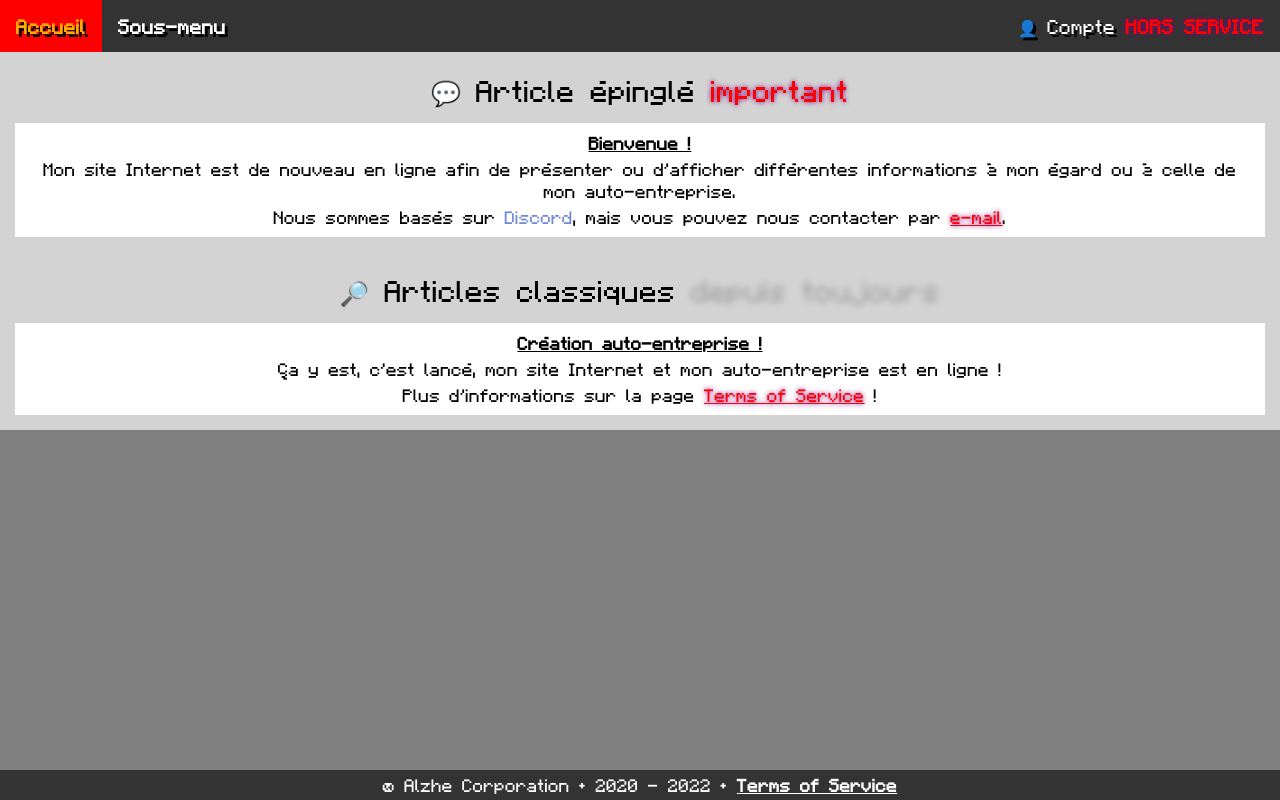
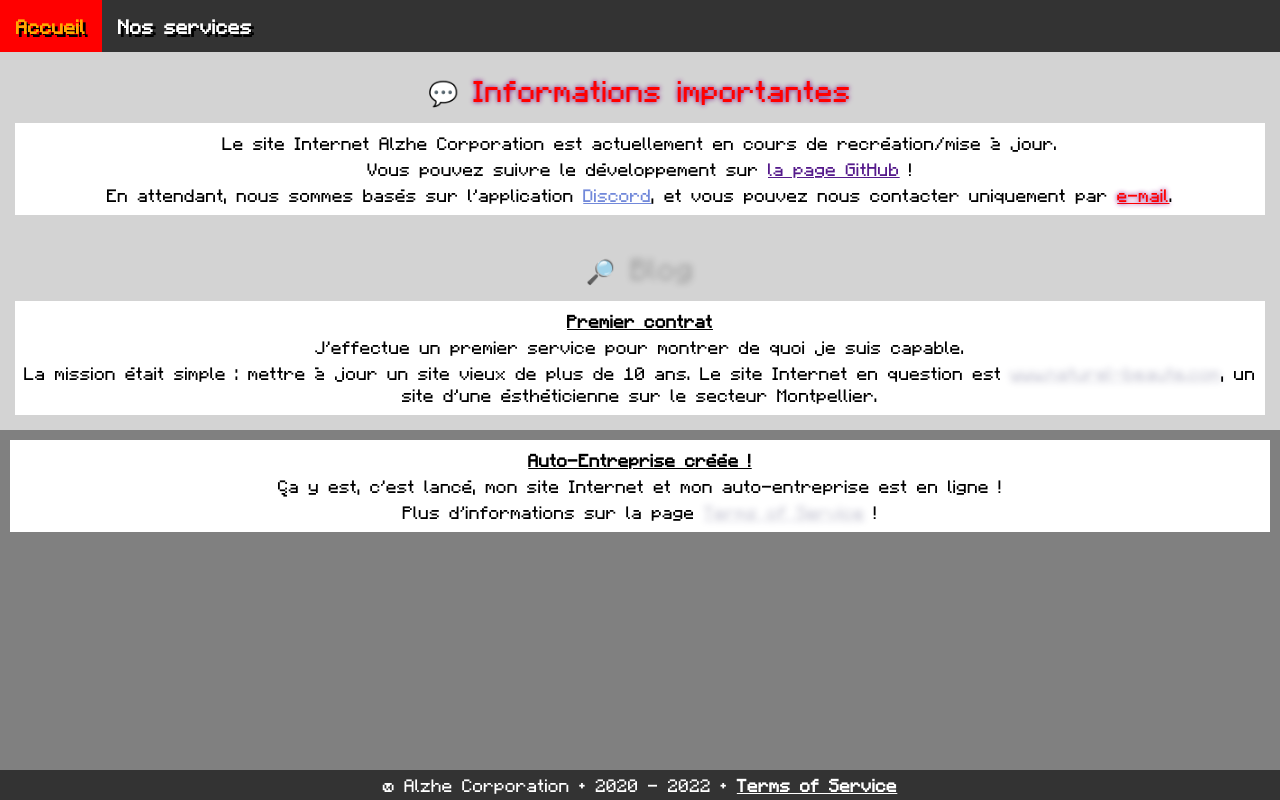
Before and after one commit to AlzheTV/alzhetv.github.io, a plain HTML site: page index.html in a window 1280 px wide. Drawn offline with Linux system fonts and the light colour scheme.

Commit message:
Update index.html
Du nouveau apparaît !

```diff
--- a/index.html
+++ b/index.html
@@ -1,8 +1,5 @@
 <html>
     <head>
-      <!--
-      	Ça serait nice d'avoir une sorte de truc dynamique en fonction de la page, mais ça c'est un must. Je suis le seul éditeur du site de toute façon, c'est pas problématique 👌
-      -->
       <title>Site web d'Alzhe.</title>
       <meta charset="utf-8">
       <meta name="viewport" content="width=device-width, initial-scale=1.0">
@@ -17,7 +14,7 @@
       <meta property="og:type" content="website">
       <meta property="og:url" content="https://alzhetv.github.io/">
       <meta property="og:description" content="Site Internet d'Alzhe, en partie professionnel. Hébergé sur GitHub à titre gratuit.">
-	  <meta name="theme-color" content="#FF0000">
+      <meta name="theme-color" content="#2f3136">
     </head>
   <body oncontextmenu="return false" onselectstart="return false" ondragstart="return false">
     <ul>
@@ -27,35 +24,45 @@
         </div>
       </li>
       <li class="dropdown">
-		<a class="white bold shadow" class="dropbtn">Sous-menu</a>
+        <a class="white bold shadow" class="dropbtn">Nos services</a>
         <div class="dropdown-content">
-        	<a class="black centrer">Sans lien</a>
-        	<a class="black centrer"></a> <!-- ici y'a rien et ça fait un petit espace vide -->
-        	<a href="https://alzhecorporation.fr" class="black bold centrer">Avec lien</a>
+            <a style="pointer: default;" href="/sites"class="black centrer">Mises à jour Sites</a>
+            <a style="pointer: default;" class="black centrer"></a>
+            <a style="pointer: default;" href="/support-informatique" class="black centrer">Support Informatique</a>
+            <a style="pointer: default;" class="black centrer"></a>
+            <a style="pointer: wait;" class="black centrer">Montage PC</a>
+            <a style="pointer: default;" class="black centrer"></a>
+            <a style="pointer: wait;" class="black centrer">Nettoyage PC</a>
         </div>
       </li>
-	  <li style="float:right" class="dropdown">
+  <!--<li style="float:right" class="dropdown">
         <a class="white shadow" class="dropbtn">👤 Compte <span class="bold redanimated">HORS SERVICE</span></a>
         <div class="dropdown-content" style="right:0;">
             <a class="black centrer locked">💳 Se connecter</a>
             <a class="dark_green centrer locked">💳 S'enregistrer</a>
         </div>
-	  </li>
+      </li>-->
     </ul>
     <article class="articlebg">
-	  <h1>💬 Article épinglé <span class="redanimated locked">important</span></h1>
+      <h1>💬<span class="redanimated"> Informations importantes</span></h1>
       <article class="article">
-	    <h2 class="black bold underline">Bienvenue !</h2>
-	    <p>Mon site Internet est de nouveau en ligne afin de présenter ou d'afficher différentes informations à mon égard ou à celle de mon auto-entreprise.</p>
-	    <p>Nous sommes basés sur <a class="discord locked">Discord</a>, mais vous pouvez nous contacter par <a class="redanimated" href="mailto:contact@alzhecorporation.fr" target="_blank">e-mail</a>.</p>
+        <p>Le site Internet Alzhe Corporation est actuellement en cours de recréation/mise à jour.</p>
+        <p>Vous pouvez suivre le développement sur <a href="" target="_blank">la page GitHub</a> !</p>
+        <p>En attendant, nous sommes basés sur l'application <a href="https://discord.com/" class="discord">Discord</a>, et vous pouvez nous contacter uniquement par <a class="redanimated" href="mailto:contact@alzhecorporation.fr" target="_blank">e-mail</a>.</p>
       </article>
     </article>
     <article class="articlebg">
-	  <h1>🔎 Articles classiques <span class="cloudy">depuis toujours</span></h1>
+      <h1>🔎 <span class="cloudy">Blog</span></h1>
       <article class="article">
-	    <h2 class="black bold underline">Création auto-entreprise !</h2>
-	    <p>Ça y est, c'est lancé, mon site Internet et mon auto-entreprise est en ligne !
-	    <p>Plus d'informations sur la page <a class="redanimated" href="tos">Terms of Service</a> !</p>
+        <h2 class="black bold underline">Premier contrat</h2>
+        <p>J'effectue un premier service pour montrer de quoi je suis capable.</p>
+        <p>La mission était simple : mettre à jour un site vieux de plus de 10 ans. Le site Internet en question est <a class="cloudy" href="https://www.naturel-beaute.com/">www.naturel-beaute.com</a>, un site d'une ésthéticienne sur le secteur Montpellier.</p>
+      </article>
+    </article>
+      <article class="article">
+        <h2 class="black bold underline">Auto-Entreprise créée !</h2>
+        <p>Ça y est, c'est lancé, mon site Internet et mon auto-entreprise est en ligne !</p>
+        <p>Plus d'informations sur la page <a class="cloudy" href="tos">Terms of Service</a> !</p>
       </article>
     </article>
       <br><br><br>
```
Lines whose indentation alone changed are shown as unchanged.
